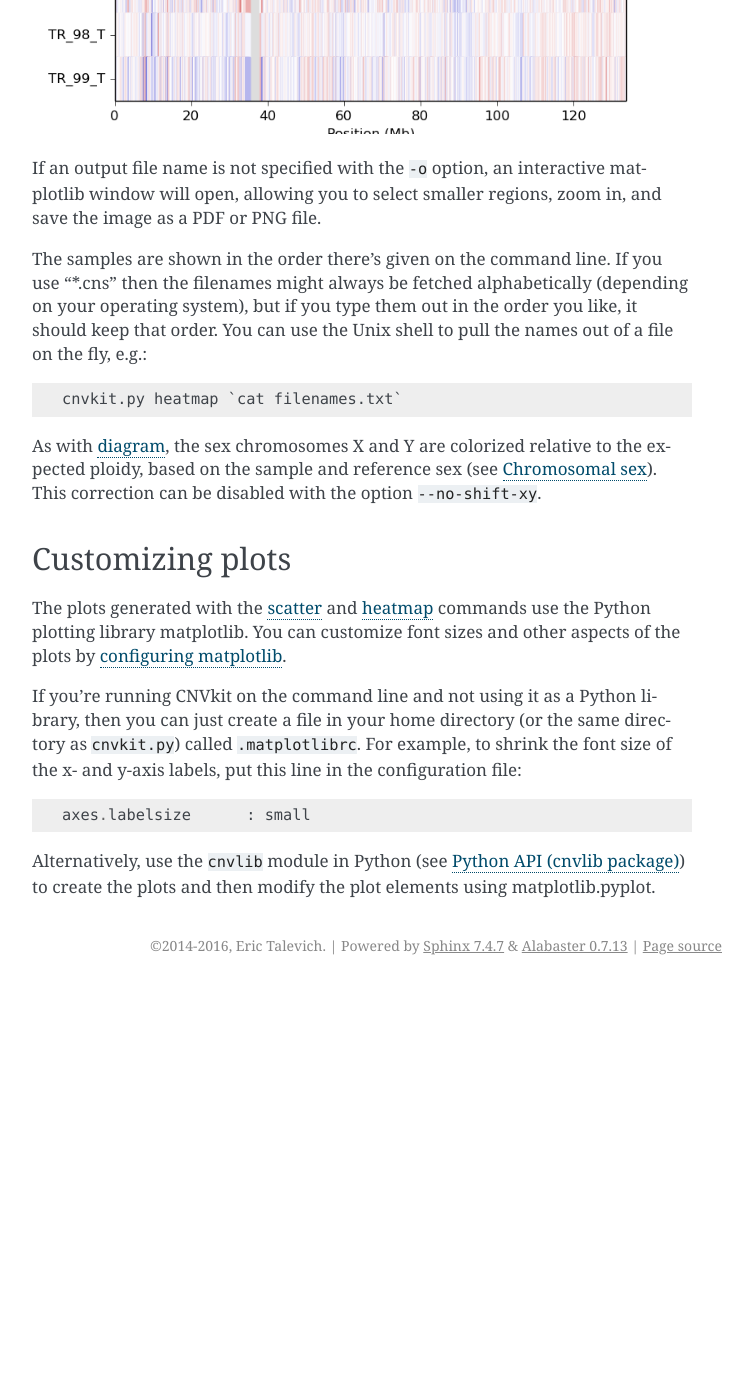
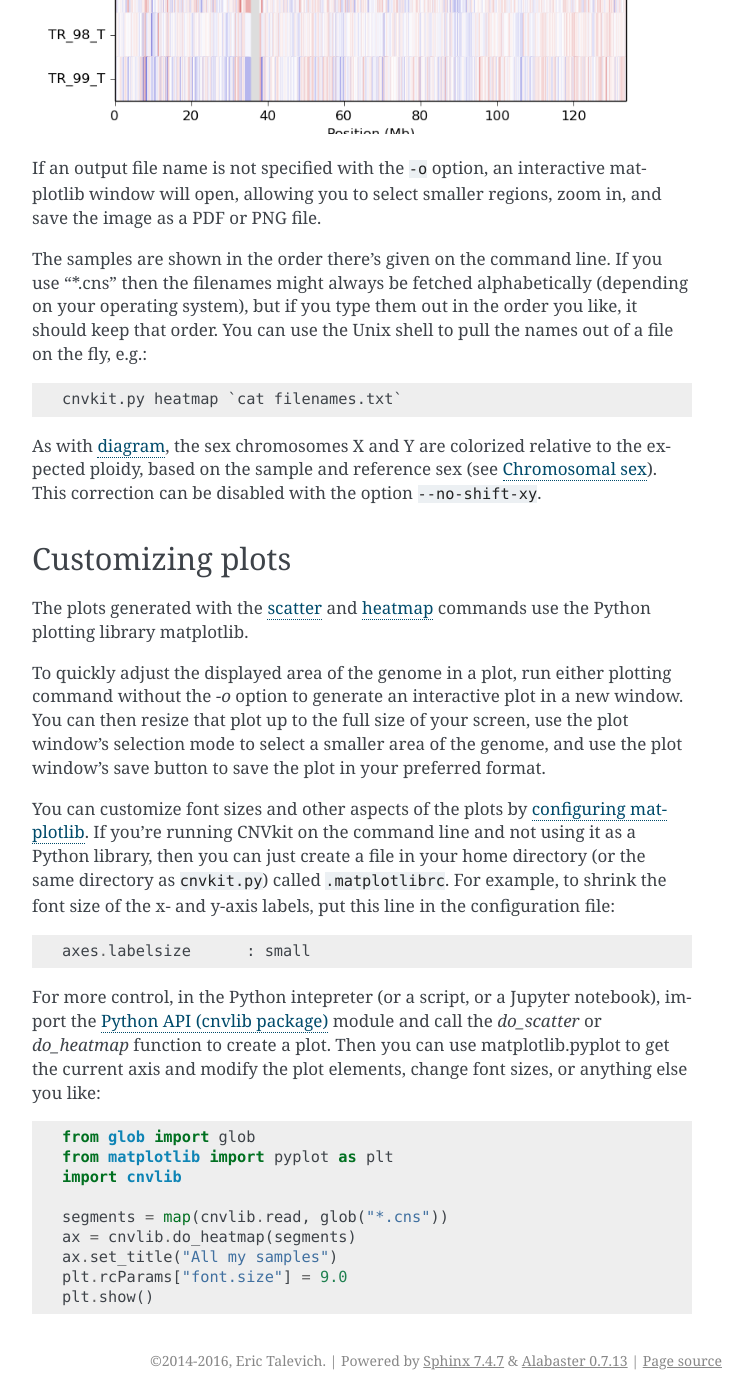
Before and after one commit to etal/cnvkit, a Sphinx documentation site: the page built from doc/plots.rst, in a window 1280 px wide and 1400 px high, scrolled down 6324 px. Shown: the whole window, without its empty margins (388-1141 px from the left). Built offline with Sphinx 7.4.7, drawn with Linux system fonts in a browser that asks for light colours; the version number could not be read and is left out; before the commit the page ends 7309 px from its top, so only the background shows below that.

Commit message:
doc: Show an example customizing a plot with pyplot (closes #196)

```diff
--- a/doc/plots.rst
+++ b/doc/plots.rst
@@ -208,14 +208,22 @@ the expected ploidy, based on the sample and reference sex (see :doc:`sex`).
 This correction can be disabled with the option ``--no-shift-xy``.
 
 
+.. _plotcustom:
+
 Customizing plots
 -----------------
 
 The plots generated with the :ref:`scatter` and :ref:`heatmap` commands use the
-Python plotting library matplotlib. You can customize font sizes and other
-aspects of the plots by `configuring matplotlib
-<http://matplotlib.org/users/customizing.html>`_.
+Python plotting library matplotlib.
 
+To quickly adjust the displayed area of the genome in a plot, run either
+plotting command without the `-o` option to generate an interactive plot in a
+new window. You can then resize that plot up to the full size of your screen,
+use the plot window's selection mode to select a smaller area of the genome, and
+use the plot window's save button to save the plot in your preferred format.
+
+You can customize font sizes and other aspects of the plots by `configuring
+matplotlib <http://matplotlib.org/users/customizing.html>`_.
 If you're running CNVkit on the command line and not using it as a Python
 library, then you can just create a file in your home directory (or the same
 directory as ``cnvkit.py``) called ``.matplotlibrc``.  For example, to shrink
@@ -224,5 +232,18 @@ file::
 
     axes.labelsize      : small
 
-Alternatively, use the ``cnvlib`` module in Python (see :doc:`cnvlib`) to create
-the plots and then modify the plot elements using matplotlib.pyplot.
+For more control, in the Python intepreter (or a script, or a Jupyter notebook),
+import the :doc:`cnvlib` module and call the `do_scatter` or `do_heatmap`
+function to create a plot. Then you can use matplotlib.pyplot to get the current
+axis and modify the plot elements, change font sizes, or anything else you
+like::
+
+    from glob import glob
+    from matplotlib import pyplot as plt
+    import cnvlib
+
+    segments = map(cnvlib.read, glob("*.cns"))
+    ax = cnvlib.do_heatmap(segments)
+    ax.set_title("All my samples")
+    plt.rcParams["font.size"] = 9.0
+    plt.show()
```
